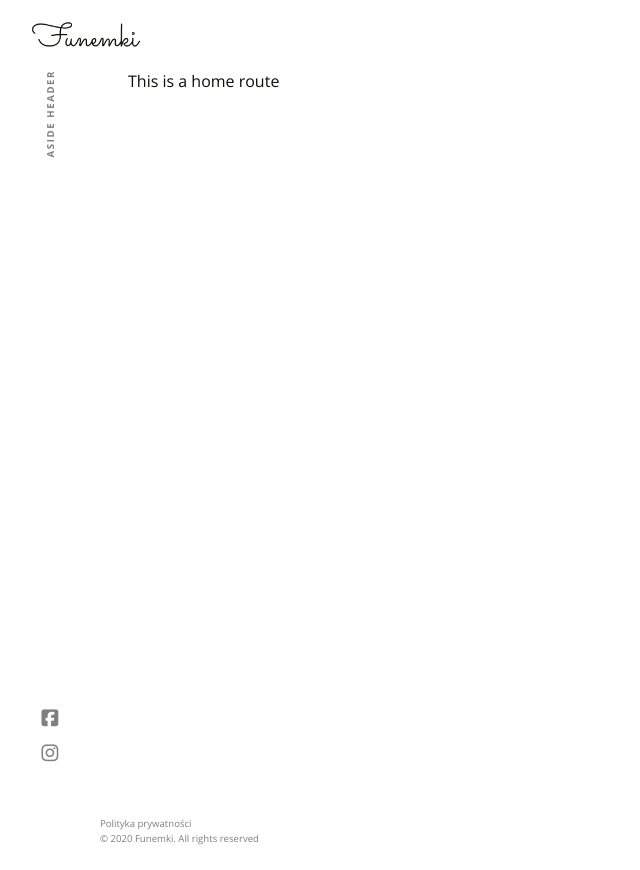
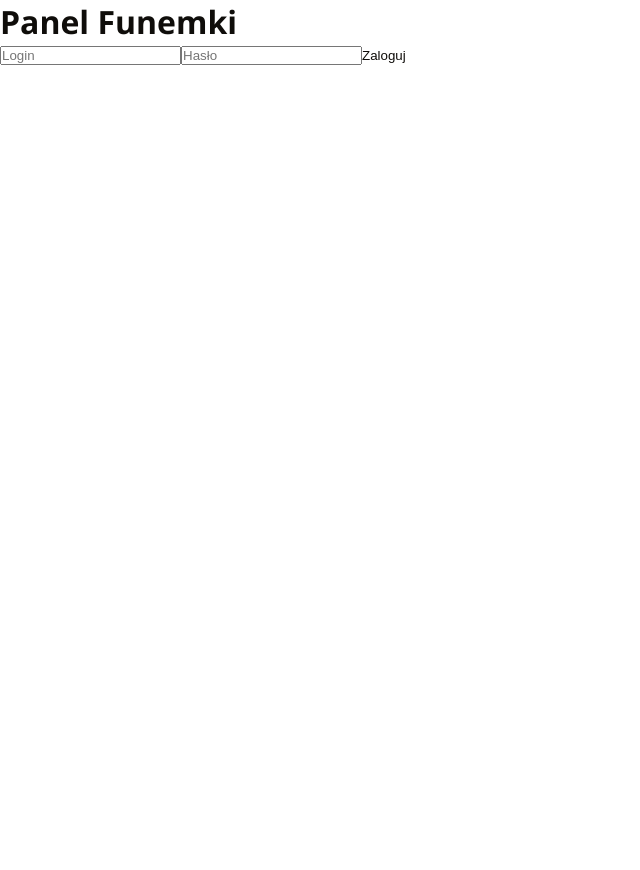
Before and after one commit to michalswiatlowski/online-shop, a Vue app in the folder client/: page /dashboard/login in a window 1280 px wide. Before the commit this address led to /. Shown: the whole page, without its empty margins (0-640 px from the left). After the commit the page ends 800 px from the top, so only its background shows below. Built offline with nearby package versions, Linux system fonts and the light colour scheme.

Commit message:
basic dashboard views

```diff
--- a/client/src/router/routes.js
+++ b/client/src/router/routes.js
@@ -3,6 +3,12 @@ import About from '../views/About.vue';
 import ProductsList from '../views/ProductsList.vue';
 import Cetegories from '../views/Categories.vue';
 import Product from '../views/Product.vue';
+import DashboardLogin from '../views/dashboard/Login.vue';
+import DashboardPanel from '../views/dashboard/Panel.vue';
+import DashboardStart from '../views/dashboard/Start.vue';
+import DashboardProducts from '../views/dashboard/Products.vue';
+import DashboardProductAdd from '../views/dashboard/ProductAdd.vue';
+import DashboardProductEdit from '../views/dashboard/ProductEdit.vue';
 
 export const routes = [
   {
@@ -52,6 +58,27 @@ export const routes = [
     },
   },
   {
+    path: '/dashboard/login',
+    name: 'login',
+    components: {
+      default: DashboardLogin,
+    }
+  },
+  {
+    path: '/dashboard',
+    name: 'panel',
+    components: {
+      default: DashboardPanel,
+    },
+    children: [
+      { path: '', component: DashboardStart},
+      { path: 'products', component: DashboardProducts},
+      { path: 'products/new', component: DashboardProductAdd},
+      { path: 'products/:id', component: DashboardProductEdit},
+      // { path: 'products/:id/edit', component: DashboardStart},
+    ]
+  },
+  {
     path: '*',
     redirect: '/',
   },
--- /dev/null
+++ b/client/src/views/dashboard/Login.vue
@@ -0,0 +1,23 @@
+<template>
+  <div>
+    <h1>Panel Funemki</h1>
+    <form>
+      <input type="text" v-model="login" placeholder="Login">
+      <input type="password" v-model="password" placeholder="Hasło">
+      <button>Zaloguj</button>
+    </form>
+  </div>
+</template>
+
+<script>
+export default {
+  data() {
+    return {
+      login: '',
+      password: '',
+    }
+  }
+};
+</script>
+
+<style></style>
--- /dev/null
+++ b/client/src/views/dashboard/Panel.vue
@@ -0,0 +1,14 @@
+<template>
+  <div>
+    <nav class="navbar">
+
+    </nav>
+    <router-view></router-view>
+  </div>
+</template>
+
+<script>
+export default {};
+</script>
+
+<style></style>
--- /dev/null
+++ b/client/src/views/dashboard/ProductAdd.vue
@@ -0,0 +1,13 @@
+<template>
+  <h2>This gonna be an route to add new products</h2>
+</template>
+
+<script>
+export default {
+
+}
+</script>
+
+<style>
+
+</style>
--- /dev/null
+++ b/client/src/views/dashboard/ProductEdit.vue
@@ -0,0 +1,13 @@
+<template>
+  <h2>This gonna be a single product edit</h2>
+</template>
+
+<script>
+export default {
+
+}
+</script>
+
+<style>
+
+</style>
--- /dev/null
+++ b/client/src/views/dashboard/Products.vue
@@ -0,0 +1,13 @@
+<template>
+  <h2>This is a list of products which will be later available to add and edit</h2>
+</template>
+
+<script>
+export default {
+
+}
+</script>
+
+<style>
+
+</style>
--- /dev/null
+++ b/client/src/views/dashboard/Start.vue
@@ -0,0 +1,13 @@
+<template>
+  <h2>this is a dashboard start route</h2>
+</template>
+
+<script>
+export default {
+
+}
+</script>
+
+<style>
+
+</style>
```
